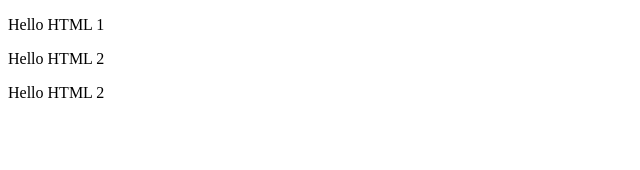
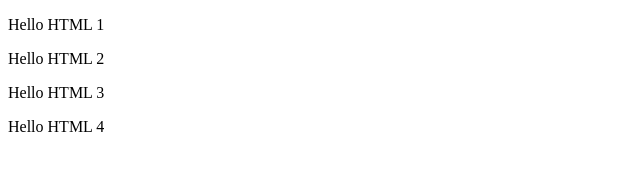
Before and after one commit to akanaul/bootcamp-devjr, a plain HTML site: page index.html in a window 1280 px wide. Shown: the whole page, without its empty margins (0-640 px from the left). Drawn offline with Linux system fonts and the light colour scheme.

Commit message:
terceira alteracao

```diff
--- a/index.html
+++ b/index.html
@@ -9,6 +9,7 @@
 <body>
     <P>Hello HTML 1</P>
     <P>Hello HTML 2</P>
-    <P>Hello HTML 2</P>
+    <P>Hello HTML 3</P>
+    <P>Hello HTML 4</P>
 </body>
 </html>
```
